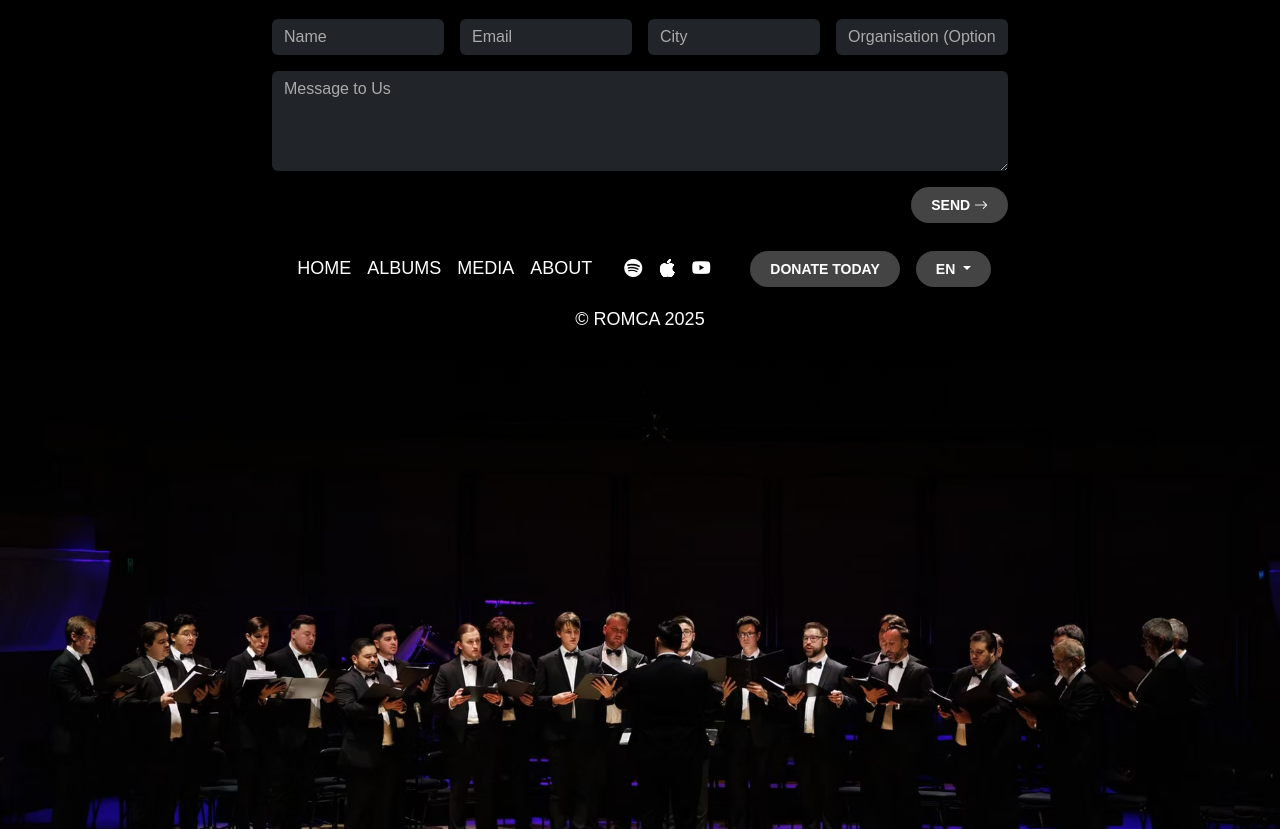
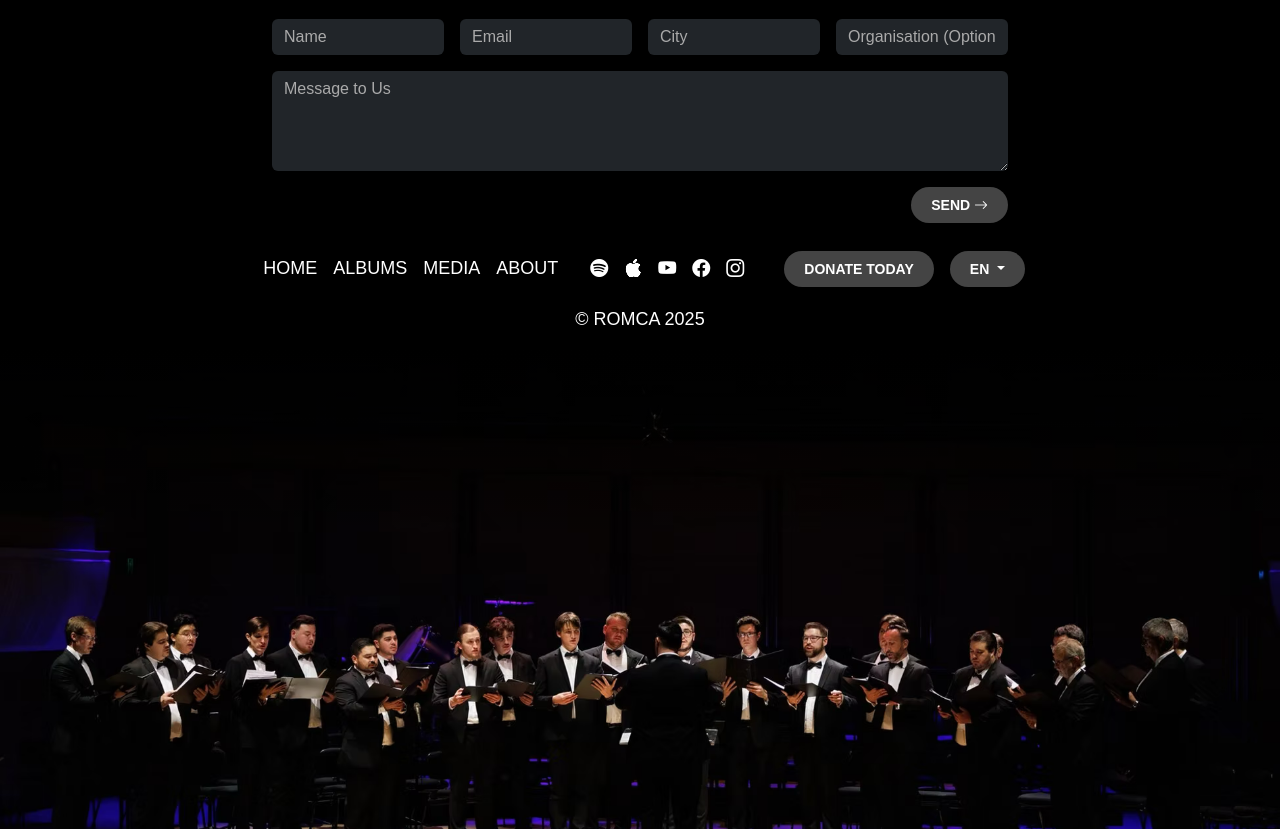
Before and after one commit to PYastreboff/ROMCA-WEBSITE, a plain HTML site: page about.html in a window 1280 px wide. Shown: the part 2310-3139 px from the top of the page. Drawn offline with Linux system fonts and the light colour scheme.

Commit message:
minor bug fixes

```diff
--- a/about.html
+++ b/about.html
@@ -171,7 +171,8 @@
                                 <li class="me-3"><a href="#" class="text-white"><i class="bi bi-spotify"></i></a></li>
                                 <li class="me-3"><a href="#" class="text-white"><i class="bi bi-apple"></i></a></li>
                                 <li class="me-3"><a href="#" class="text-white"><i class="bi bi-youtube"></i></a></li>
-                                <li><a href="#" class="text-white"><i class="bi bi-amazon"></i></a></li>
+                                <li class="me-3"><a href="#" class="text-white"><i class="bi bi-facebook"></i></a></li>
+                                <li class="me-3"><a href="#" class="text-white"><i class="bi bi-instagram"></i></a></li>
                             </ul>
                             <a href="#" class="btn custom-btn" style="background-color: #444444; color: #ffffff; border: none;">DONATE TODAY</a>
                             <div class="dropdown ms-3">
```
Also changed, not shown: albums.html (+2 -1 lines), index.html (+3 -2 lines), media.html (+2 -1 lines).
